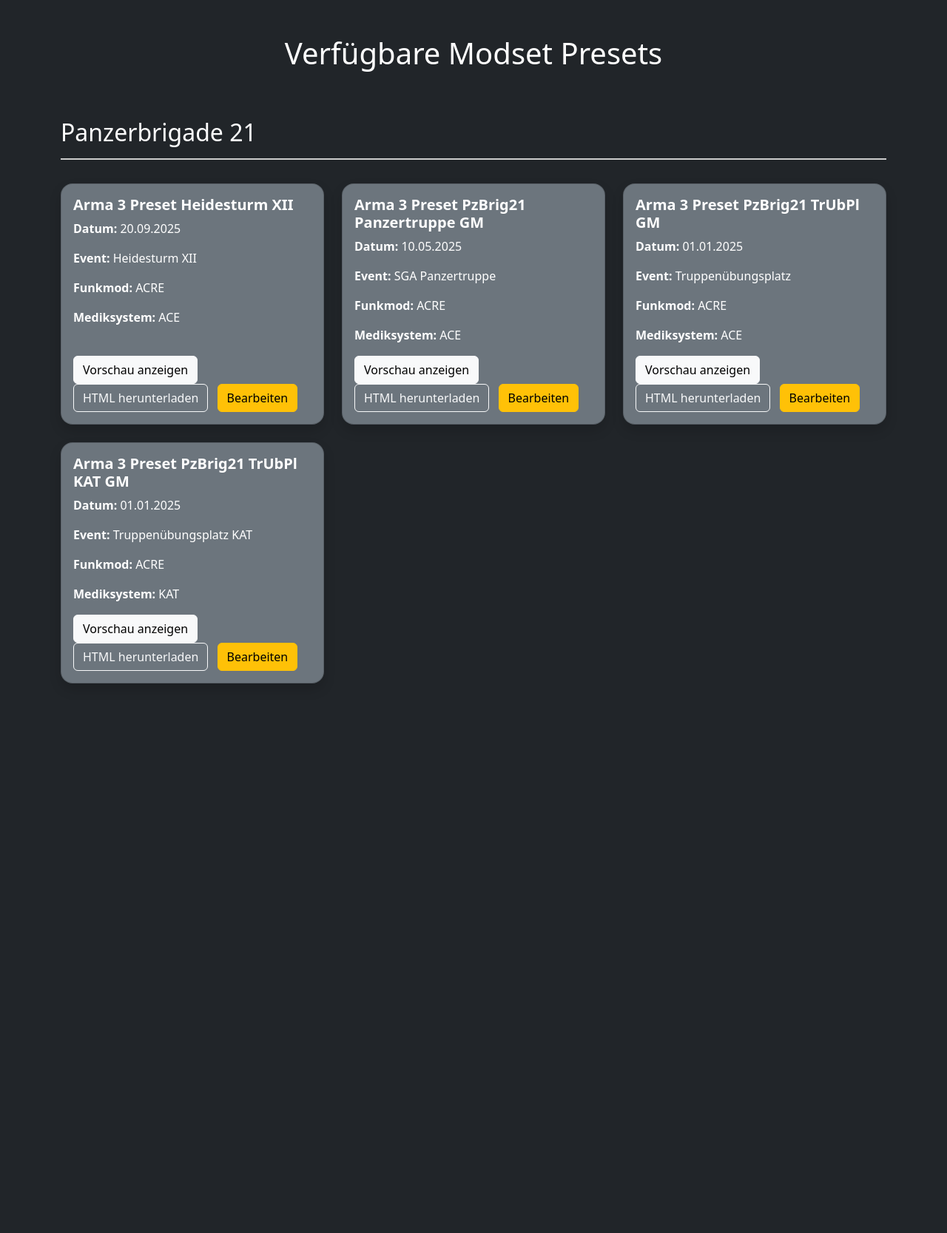
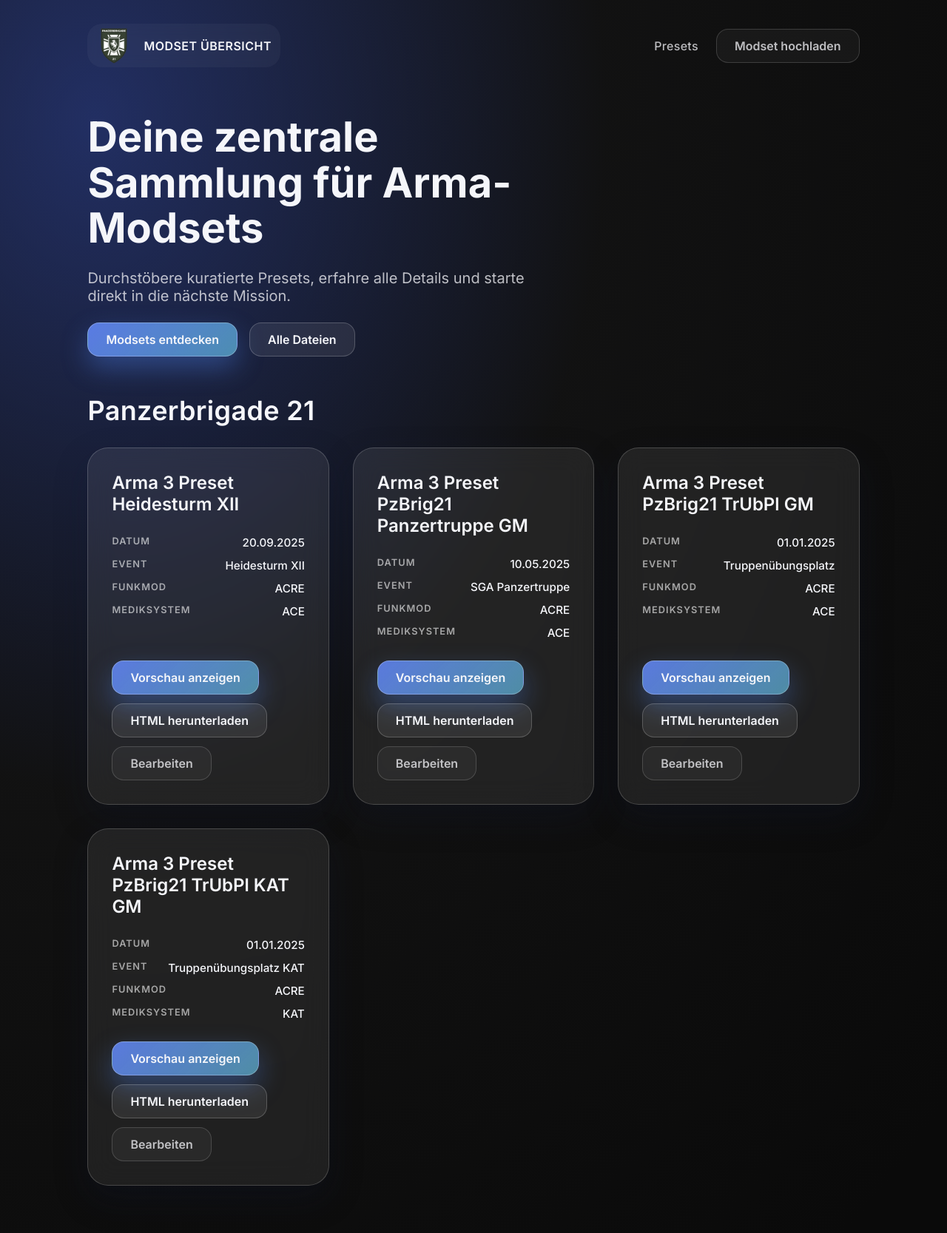
Before and after one commit to sancron/Workshop-HTML-Webseite, a PHP site: page / in a window 1280 px wide. Shown: the whole page at 74% size. Before the commit the page ends 924 px from the top, so only its background shows below. Run offline with PHP 8.4, Linux system fonts and the light colour scheme; the visitor is signed in with stand-in values (Sample User, id 1).

Commit message:
Add glassmorphism theme and hero layout

```diff
--- /dev/null
+++ b/assets/css/app.css
@@ -0,0 +1,337 @@
+@import url('https://fonts.googleapis.com/css2?family=Inter:wght@400;500;600;700&display=swap');
+
+:root {
+    color-scheme: dark;
+    --bg-gradient: radial-gradient(120% 120% at 10% 10%, rgba(78, 115, 255, 0.35) 0%, rgba(18, 18, 18, 0.95) 45%, rgba(10, 10, 10, 1) 100%),
+        linear-gradient(180deg, #0b0b10 0%, #040405 100%);
+    --glass-bg: rgba(255, 255, 255, 0.08);
+    --glass-hover: rgba(255, 255, 255, 0.12);
+    --glass-border: rgba(255, 255, 255, 0.18);
+    --accent: #63a4ff;
+    --accent-secondary: #a0b1ff;
+    --text-primary: #f5f6fa;
+    --text-secondary: rgba(245, 246, 250, 0.75);
+    --card-shadow: 0 18px 45px rgba(15, 24, 51, 0.25);
+    --radius-xl: 28px;
+    --radius-lg: 20px;
+    --radius-md: 16px;
+    --transition: 200ms ease;
+}
+
+* {
+    box-sizing: border-box;
+}
+
+body.app-body {
+    margin: 0;
+    min-height: 100vh;
+    font-family: 'Inter', 'Segoe UI', Roboto, system-ui, -apple-system, sans-serif;
+    background: var(--bg-gradient);
+    color: var(--text-primary);
+    display: flex;
+    justify-content: center;
+}
+
+img {
+    max-width: 100%;
+    display: block;
+}
+
+.app-wrapper {
+    width: min(1120px, 100%);
+    padding: clamp(1.5rem, 2.5vw, 3.5rem) clamp(1.25rem, 3vw, 3rem) 4rem;
+}
+
+.hero {
+    display: flex;
+    flex-direction: column;
+    gap: clamp(2rem, 5vw, 4rem);
+    padding-bottom: clamp(2rem, 4vw, 3.5rem);
+}
+
+.hero-nav {
+    display: flex;
+    align-items: center;
+    justify-content: space-between;
+    gap: 1.5rem;
+}
+
+.brand {
+    display: flex;
+    align-items: center;
+    gap: 1rem;
+    padding: 0.35rem 0.75rem;
+    border-radius: var(--radius-lg);
+    background: rgba(255, 255, 255, 0.04);
+    backdrop-filter: blur(8px);
+}
+
+.brand-logo {
+    height: 48px;
+    width: 48px;
+    object-fit: contain;
+}
+
+.brand-name {
+    font-weight: 600;
+    letter-spacing: 0.03em;
+    text-transform: uppercase;
+}
+
+.nav-actions {
+    display: flex;
+    align-items: center;
+    gap: 1rem;
+}
+
+.nav-link {
+    color: var(--text-secondary);
+    text-decoration: none;
+    font-weight: 500;
+    letter-spacing: 0.02em;
+    position: relative;
+    padding: 0.25rem 0.5rem;
+}
+
+.nav-link::after {
+    content: '';
+    position: absolute;
+    left: 0;
+    bottom: -0.2rem;
+    width: 0%;
+    height: 2px;
+    background: var(--accent);
+    transition: width var(--transition);
+}
+
+.nav-link:hover::after,
+.nav-link:focus-visible::after {
+    width: 100%;
+}
+
+.hero-content {
+    max-width: 620px;
+    display: flex;
+    flex-direction: column;
+    gap: 1.5rem;
+}
+
+.hero-title {
+    font-size: clamp(2.25rem, 6vw, 3.5rem);
+    line-height: 1.1;
+    margin: 0;
+}
+
+.hero-subtitle {
+    margin: 0;
+    font-size: clamp(1.05rem, 2.5vw, 1.25rem);
+    color: var(--text-secondary);
+}
+
+.hero-actions {
+    display: flex;
+    flex-wrap: wrap;
+    gap: 1rem;
+}
+
+.btn {
+    display: inline-flex;
+    align-items: center;
+    justify-content: center;
+    gap: 0.4rem;
+    padding: 0.75rem 1.5rem;
+    border-radius: var(--radius-md);
+    font-weight: 600;
+    text-decoration: none;
+    border: 1px solid transparent;
+    transition: transform var(--transition), background var(--transition), border-color var(--transition), color var(--transition);
+}
+
+.btn:hover,
+.btn:focus-visible {
+    transform: translateY(-2px);
+}
+
+.btn-primary-glass {
+    background: linear-gradient(135deg, rgba(101, 138, 255, 0.85), rgba(111, 214, 255, 0.6));
+    color: var(--text-primary);
+    border-color: rgba(255, 255, 255, 0.25);
+    box-shadow: 0 15px 35px rgba(84, 140, 255, 0.35);
+}
+
+.btn-primary-glass:hover,
+.btn-primary-glass:focus-visible {
+    background: linear-gradient(135deg, rgba(125, 160, 255, 0.95), rgba(135, 228, 255, 0.75));
+}
+
+.btn-secondary-glass {
+    background: rgba(255, 255, 255, 0.08);
+    color: var(--text-primary);
+    border-color: rgba(255, 255, 255, 0.2);
+}
+
+.btn-secondary-glass:hover,
+.btn-secondary-glass:focus-visible {
+    background: rgba(255, 255, 255, 0.14);
+}
+
+.btn-glass {
+    background: rgba(255, 255, 255, 0.04);
+    color: var(--text-secondary);
+    border-color: rgba(255, 255, 255, 0.16);
+}
+
+.btn-glass:hover,
+.btn-glass:focus-visible {
+    color: var(--text-primary);
+    background: rgba(255, 255, 255, 0.1);
+}
+
+.app-main {
+    display: flex;
+    flex-direction: column;
+    gap: clamp(2.5rem, 4vw, 4rem);
+}
+
+.visually-hidden {
+    position: absolute;
+    width: 1px;
+    height: 1px;
+    padding: 0;
+    margin: -1px;
+    overflow: hidden;
+    clip: rect(0, 0, 0, 0);
+    border: 0;
+}
+
+.modset-section {
+    display: flex;
+    flex-direction: column;
+    gap: 1.75rem;
+}
+
+.section-header {
+    display: flex;
+    align-items: center;
+    justify-content: space-between;
+    gap: 1rem;
+}
+
+.section-title {
+    margin: 0;
+    font-size: clamp(1.5rem, 3vw, 2.25rem);
+    font-weight: 600;
+    letter-spacing: 0.01em;
+}
+
+.modset-grid {
+    display: grid;
+    gap: clamp(1.5rem, 2.5vw, 2.25rem);
+    grid-template-columns: repeat(auto-fit, minmax(260px, 1fr));
+}
+
+.modset-card {
+    display: flex;
+    flex-direction: column;
+    justify-content: space-between;
+    gap: 1.75rem;
+    padding: clamp(1.5rem, 2.5vw, 2.25rem);
+    border-radius: var(--radius-xl);
+    border: 1px solid var(--glass-border);
+    background: var(--glass-bg);
+    backdrop-filter: blur(18px);
+    box-shadow: var(--card-shadow);
+    transition: transform var(--transition), border-color var(--transition), box-shadow var(--transition);
+}
+
+.modset-card:hover,
+.modset-card:focus-within {
+    transform: translateY(-6px);
+    border-color: rgba(255, 255, 255, 0.3);
+    box-shadow: 0 24px 55px rgba(9, 18, 48, 0.4);
+}
+
+.modset-card__title {
+    margin: 0 0 1rem 0;
+    font-size: 1.5rem;
+    font-weight: 600;
+}
+
+.modset-card__content {
+    display: flex;
+    flex-direction: column;
+    gap: 0.75rem;
+}
+
+.modset-card__meta {
+    display: flex;
+    justify-content: space-between;
+    gap: 1rem;
+    margin: 0;
+    font-size: 0.95rem;
+    color: var(--text-secondary);
+}
+
+.modset-card__meta span:first-child {
+    text-transform: uppercase;
+    letter-spacing: 0.08em;
+    font-weight: 600;
+    font-size: 0.8rem;
+    color: rgba(255, 255, 255, 0.6);
+}
+
+.modset-card__meta span:last-child {
+    font-weight: 500;
+    color: var(--text-primary);
+}
+
+.modset-card__actions {
+    display: flex;
+    flex-wrap: wrap;
+    gap: 0.75rem;
+}
+
+@media (max-width: 768px) {
+    .hero-nav {
+        flex-direction: column;
+        align-items: stretch;
+    }
+
+    .nav-actions {
+        justify-content: space-between;
+    }
+
+    .brand {
+        justify-content: center;
+    }
+
+    .hero-content {
+        text-align: center;
+        align-items: center;
+    }
+
+    .hero-actions {
+        justify-content: center;
+    }
+}
+
+@media (max-width: 540px) {
+    .btn {
+        width: 100%;
+    }
+
+    .nav-actions {
+        flex-direction: column;
+        gap: 0.5rem;
+    }
+
+    .brand {
+        flex-direction: column;
+        padding: 0.75rem 1rem;
+    }
+
+    .brand-logo {
+        height: 56px;
+        width: 56px;
+    }
+}
--- a/index.php
+++ b/index.php
@@ -1,10 +1,9 @@
 <?php
-session_start(); // ⬅ Session starten
+session_start();
 
 $uploadDir = 'html_files/';
 $entries = [];
 
-// Admin prüfen über Session
 $isAdmin = isset($_SESSION['is_admin']) && $_SESSION['is_admin'] === true;
 
 foreach (glob($uploadDir . '*.json') as $jsonFile) {
@@ -39,74 +38,70 @@ unset($organizerEntries);
     <meta charset="UTF-8">
     <title>Modset Übersicht</title>
     <meta name="viewport" content="width=device-width, initial-scale=1">
-    <link href="https://cdn.jsdelivr.net/npm/bootstrap@5.3.0/dist/css/bootstrap.min.css" rel="stylesheet">
-    <style>
-        .card-fixed {
-            min-height: 320px;
-            display: flex;
-            flex-direction: column;
-            justify-content: space-between;
-        }
-        .card-title {
-            font-size: 1.25rem;
-            font-weight: bold;
-        }
-        .category-header {
-            margin-top: 4rem;
-            margin-bottom: 2rem;
-            border-bottom: 2px solid #ccc;
-            padding-bottom: 0.5rem;
-        }
-        .btn-group-custom .btn {
-            margin-right: 0.5rem;
-        }
-    </style>
+    <link rel="stylesheet" href="assets/css/app.css">
 </head>
-<body class="bg-dark text-white">
-<div class="container py-5">
-    <h1 class="mb-5 text-center">Verfügbare Modset Presets</h1>
+<body class="app-body">
+<div class="app-wrapper">
+    <header class="hero">
+        <nav class="hero-nav">
+            <div class="brand">
+                <img src="logo.png" alt="Projektlogo" class="brand-logo">
+                <span class="brand-name">Modset Übersicht</span>
+            </div>
+            <div class="nav-actions">
+                <a href="#modsets" class="nav-link">Presets</a>
+                <?php if ($isAdmin): ?>
+                    <a href="upload.php" class="btn btn-glass">Modset hochladen</a>
+                <?php endif; ?>
+            </div>
+        </nav>
+        <div class="hero-content">
+            <h1 class="hero-title">Deine zentrale Sammlung für Arma-Modsets</h1>
+            <p class="hero-subtitle">Durchstöbere kuratierte Presets, erfahre alle Details und starte direkt in die nächste Mission.</p>
+            <div class="hero-actions">
+                <a href="#modsets" class="btn btn-primary-glass">Modsets entdecken</a>
+                <a href="html_files/" class="btn btn-secondary-glass">Alle Dateien</a>
+            </div>
+        </div>
+    </header>
 
+    <main id="modsets" class="app-main">
+        <h2 class="visually-hidden">Modset Presets</h2>
         <?php foreach ($entries as $organizer => $modsets): ?>
-        <div class="category-header">
-            <h2><?= htmlspecialchars($organizer) ?></h2>
-        </div>
+            <section class="modset-section">
+                <header class="section-header">
+                    <h3 class="section-title"><?= htmlspecialchars($organizer) ?></h3>
+                </header>
 
-        <div class="row row-cols-1 row-cols-md-2 row-cols-lg-3 g-4">
+                <div class="modset-grid">
                     <?php foreach ($modsets as $entry): ?>
                         <?php
                             $date = DateTime::createFromFormat('Y-m-d', $entry['date']);
                             $formattedDate = $date ? $date->format('d.m.Y') : htmlspecialchars($entry['date']);
                         ?>
-                <div class="col">
-                    <div class="card bg-secondary text-white h-100 card-fixed shadow rounded-4">
-                        <div class="card-body d-flex flex-column">
-                            <h5 class="card-title"><?= htmlspecialchars($entry['preset_name']) ?></h5>
-                            <p class="card-text"><strong>Datum:</strong> <?= $formattedDate ?></p>
+                        <article class="modset-card glass-card">
+                            <div class="modset-card__content">
+                                <h4 class="modset-card__title"><?= htmlspecialchars($entry['preset_name']) ?></h4>
+                                <p class="modset-card__meta"><span>Datum</span><span><?= $formattedDate ?></span></p>
                                 <?php if (!empty($entry['event'])): ?>
-                                <p class="card-text"><strong>Event:</strong> <?= htmlspecialchars($entry['event']) ?></p>
+                                    <p class="modset-card__meta"><span>Event</span><span><?= htmlspecialchars($entry['event']) ?></span></p>
                                 <?php endif; ?>
-                            <p class="card-text"><strong>Funkmod:</strong> <?= htmlspecialchars($entry['funkmod']) ?></p>
-                            <p class="card-text"><strong>Mediksystem:</strong> <?= htmlspecialchars($entry['mediksystem']) ?></p>
-
-                            <div class="btn-group-custom mt-auto">
-                                <a href="<?= htmlspecialchars($entry['html']) ?>" class="btn btn-light" target="_blank">
-                                    Vorschau anzeigen
-                                </a>
-                                <a href="<?= htmlspecialchars($entry['html']) ?>" class="btn btn-outline-light" download>
-                                    HTML herunterladen
-                                </a>
+                                <p class="modset-card__meta"><span>Funkmod</span><span><?= htmlspecialchars($entry['funkmod']) ?></span></p>
+                                <p class="modset-card__meta"><span>Mediksystem</span><span><?= htmlspecialchars($entry['mediksystem']) ?></span></p>
+                            </div>
+                            <div class="modset-card__actions">
+                                <a href="<?= htmlspecialchars($entry['html']) ?>" class="btn btn-primary-glass" target="_blank">Vorschau anzeigen</a>
+                                <a href="<?= htmlspecialchars($entry['html']) ?>" class="btn btn-secondary-glass" download>HTML herunterladen</a>
                                 <?php if ($isAdmin): ?>
-                                    <a href="upload.php?edit=<?= urlencode($entry['preset_name']) ?>" class="btn btn-warning">
-                                        Bearbeiten
-                                    </a>
+                                    <a href="upload.php?edit=<?= urlencode($entry['preset_name']) ?>" class="btn btn-glass">Bearbeiten</a>
                                 <?php endif; ?>
                             </div>
-                        </div>
-                    </div>
-                </div>
+                        </article>
                     <?php endforeach; ?>
                 </div>
+            </section>
         <?php endforeach; ?>
+    </main>
 </div>
 </body>
 </html>
```
Lines whose indentation alone changed are shown as unchanged.
